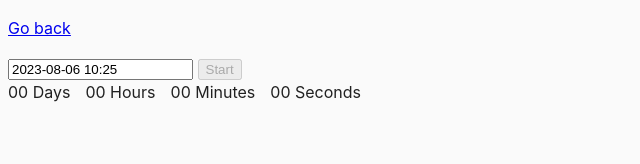
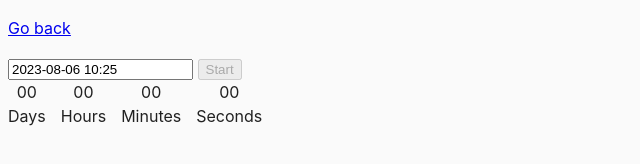
Before and after one commit to Roman80-IT/goit-js-hw-09, a website built with Parcel: page src/02-timer.html in a window 1280 px wide. Shown: the whole page, without its empty margins (0-640 px from the left). Built offline with nearby package versions, Linux system fonts and the light colour scheme.

Commit message:
Update 02-timer.html

```diff
--- a/src/02-timer.html
+++ b/src/02-timer.html
@@ -9,6 +9,12 @@
       .timer {
         display: flex;
         gap: 15px;
+      }
+
+      .field {
+        display: flex;
+        flex-direction: column;
+        text-align: center;
       }
     </style>
   </head>
```
